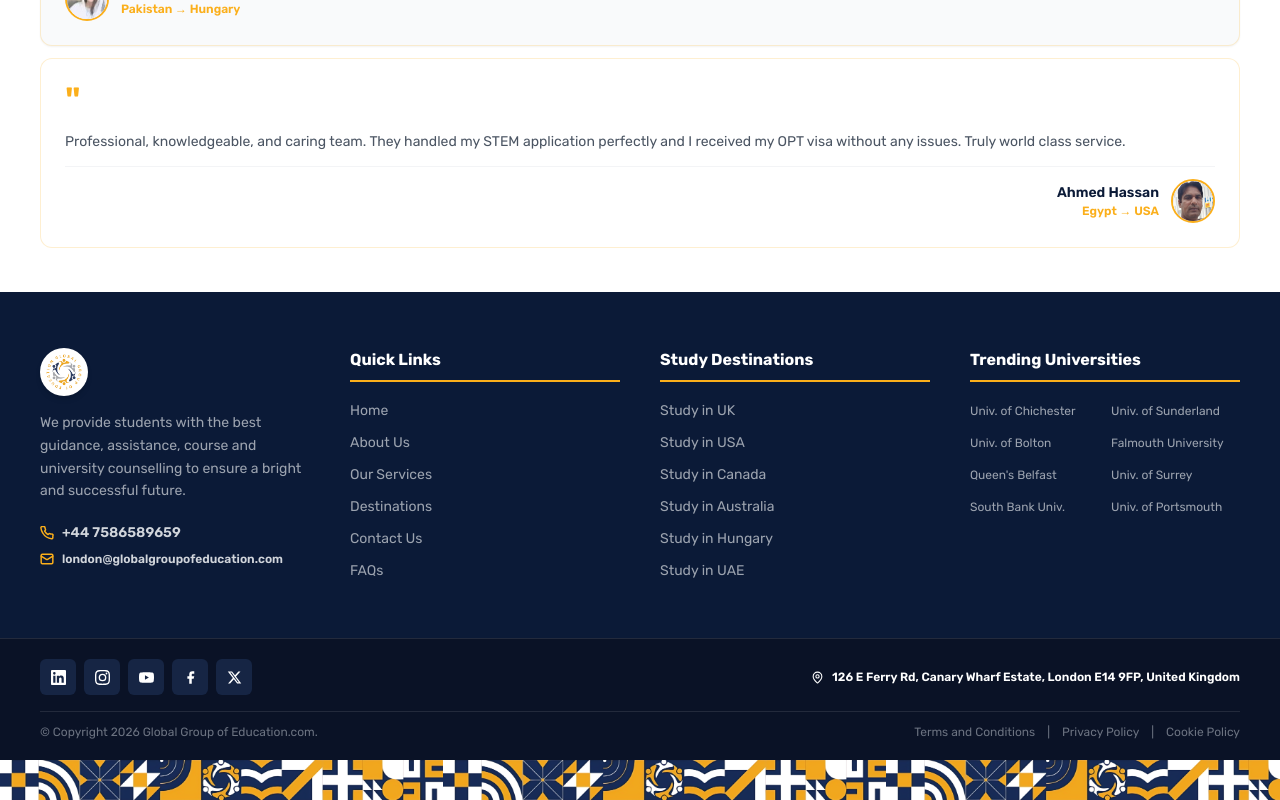
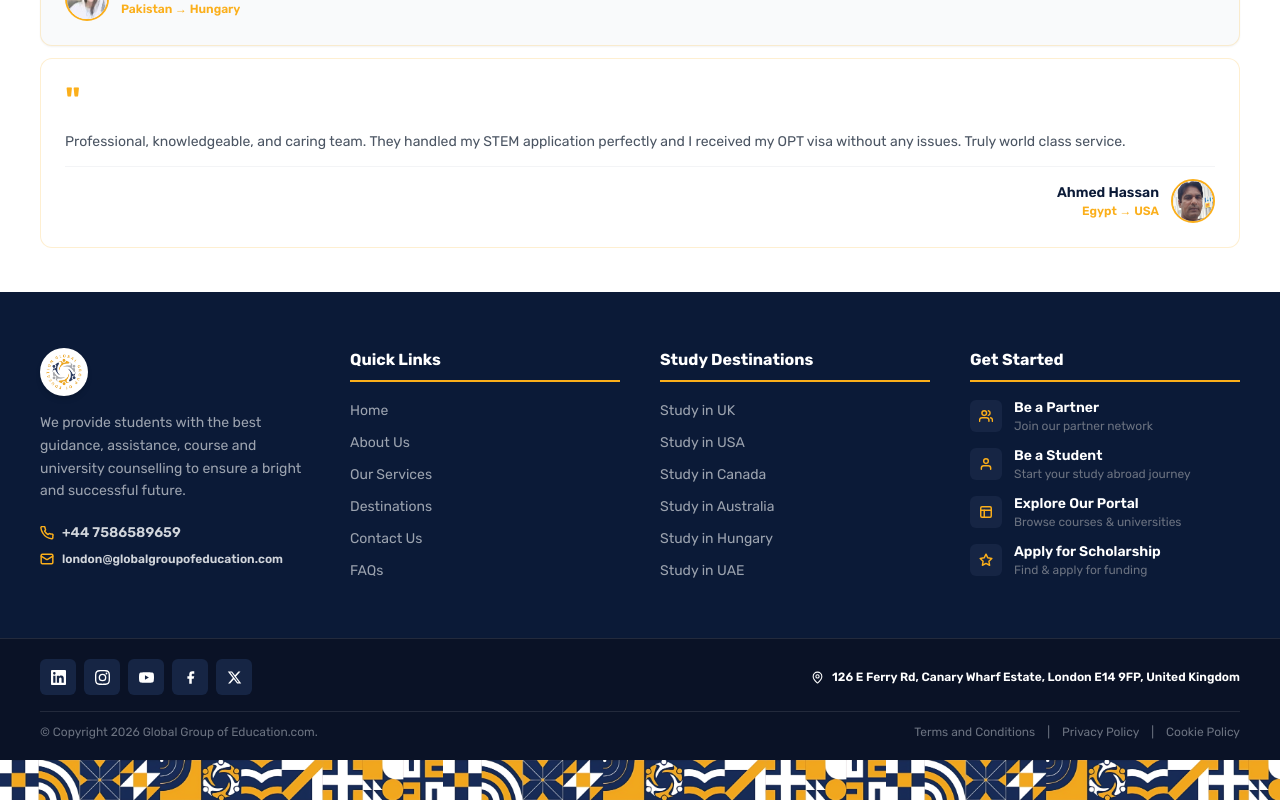
Before and after one commit to Zeehan96/global-group-of-eduction-project, a Next.js app: page / in a window 1280 px wide. Shown: the part 6198-6998 px from the top of the page. Built offline with nearby package versions, Linux system fonts and the light colour scheme.

Commit message:
footer: replace universities column with Get Started links (Be a Partner, Be a Student, Explore Portal, Apply Scholarship)

```diff
--- a/components/Footer.jsx
+++ b/components/Footer.jsx
@@ -64,16 +64,6 @@ const footerLinks = {
     { label: 'Study in Hungary',   href: '/study-in-hungary' },
     { label: 'Study in UAE',       href: '/study-in-uae' },
   ],
-  universities: [
-    { label: 'Univ. of Chichester',  href: '/universities/university-of-chichester' },
-    { label: 'Univ. of Sunderland',  href: '/universities/university-of-sunderland' },
-    { label: 'Univ. of Bolton',      href: '/universities/university-of-bolton' },
-    { label: 'Falmouth University',  href: '/universities/falmouth-university' },
-    { label: "Queen's Belfast",      href: '/universities/queens-university-belfast' },
-    { label: 'Univ. of Surrey',      href: '/universities/university-of-surrey' },
-    { label: 'South Bank Univ.',     href: '/universities/south-bank-university' },
-    { label: 'Univ. of Portsmouth',  href: '/universities/university-of-portsmouth' },
-  ],
 };
 
 export default function Footer() {
@@ -128,15 +118,54 @@ export default function Footer() {
           </ul>
         </div>
 
-        {/* Universities */}
+        {/* Get Started */}
         <div>
-          <h3 className="text-white font-bold text-base mb-4 pb-2 border-b-2 border-[#fbaf1b]">Trending Universities</h3>
-          <ul className="grid grid-cols-2 gap-x-3 gap-y-2">
-            {footerLinks.universities.map((l) => (
-              <li key={l.href}>
-                <Link href={l.href} className="text-gray-400 text-xs hover:text-[#fbaf1b] transition-colors leading-snug">{l.label}</Link>
-              </li>
-            ))}
+          <h3 className="text-white font-bold text-base mb-4 pb-2 border-b-2 border-[#fbaf1b]">Get Started</h3>
+          <ul className="space-y-3">
+            <li>
+              <a href="mailto:london@globalgroupofeducation.com?subject=Partnership Enquiry" className="flex items-center gap-3 group">
+                <span className="w-8 h-8 rounded-md bg-[#162544] flex items-center justify-center text-[#fbaf1b] group-hover:bg-[#fbaf1b] group-hover:text-[#0b1a37] transition-colors flex-shrink-0">
+                  <svg width="14" height="14" viewBox="0 0 24 24" fill="none" stroke="currentColor" strokeWidth="2.5" strokeLinecap="round" strokeLinejoin="round"><path d="M17 21v-2a4 4 0 0 0-4-4H5a4 4 0 0 0-4 4v2"/><circle cx="9" cy="7" r="4"/><path d="M23 21v-2a4 4 0 0 0-3-3.87"/><path d="M16 3.13a4 4 0 0 1 0 7.75"/></svg>
+                </span>
+                <div>
+                  <p className="text-white text-sm font-semibold group-hover:text-[#fbaf1b] transition-colors">Be a Partner</p>
+                  <p className="text-gray-500 text-xs">Join our partner network</p>
+                </div>
+              </a>
+            </li>
+            <li>
+              <Link href="/contact-us" className="flex items-center gap-3 group">
+                <span className="w-8 h-8 rounded-md bg-[#162544] flex items-center justify-center text-[#fbaf1b] group-hover:bg-[#fbaf1b] group-hover:text-[#0b1a37] transition-colors flex-shrink-0">
+                  <svg width="14" height="14" viewBox="0 0 24 24" fill="none" stroke="currentColor" strokeWidth="2.5" strokeLinecap="round" strokeLinejoin="round"><path d="M20 21v-2a4 4 0 0 0-4-4H8a4 4 0 0 0-4 4v2"/><circle cx="12" cy="7" r="4"/></svg>
+                </span>
+                <div>
+                  <p className="text-white text-sm font-semibold group-hover:text-[#fbaf1b] transition-colors">Be a Student</p>
+                  <p className="text-gray-500 text-xs">Start your study abroad journey</p>
+                </div>
+              </Link>
+            </li>
+            <li>
+              <a href="https://globalgroupofeducationportal.com/courseFinder/index?access=pass" target="_blank" rel="noreferrer" className="flex items-center gap-3 group">
+                <span className="w-8 h-8 rounded-md bg-[#162544] flex items-center justify-center text-[#fbaf1b] group-hover:bg-[#fbaf1b] group-hover:text-[#0b1a37] transition-colors flex-shrink-0">
+                  <svg width="14" height="14" viewBox="0 0 24 24" fill="none" stroke="currentColor" strokeWidth="2.5" strokeLinecap="round" strokeLinejoin="round"><rect x="3" y="3" width="18" height="18" rx="2"/><path d="M3 9h18"/><path d="M9 21V9"/></svg>
+                </span>
+                <div>
+                  <p className="text-white text-sm font-semibold group-hover:text-[#fbaf1b] transition-colors">Explore Our Portal</p>
+                  <p className="text-gray-500 text-xs">Browse courses & universities</p>
+                </div>
+              </a>
+            </li>
+            <li>
+              <a href="https://globalgroupofeducationportal.com/courseFinder/index?access=pass" target="_blank" rel="noreferrer" className="flex items-center gap-3 group">
+                <span className="w-8 h-8 rounded-md bg-[#162544] flex items-center justify-center text-[#fbaf1b] group-hover:bg-[#fbaf1b] group-hover:text-[#0b1a37] transition-colors flex-shrink-0">
+                  <svg width="14" height="14" viewBox="0 0 24 24" fill="none" stroke="currentColor" strokeWidth="2.5" strokeLinecap="round" strokeLinejoin="round"><path d="M12 2l3.09 6.26L22 9.27l-5 4.87 1.18 6.88L12 17.77l-6.18 3.25L7 14.14 2 9.27l6.91-1.01L12 2z"/></svg>
+                </span>
+                <div>
+                  <p className="text-white text-sm font-semibold group-hover:text-[#fbaf1b] transition-colors">Apply for Scholarship</p>
+                  <p className="text-gray-500 text-xs">Find & apply for funding</p>
+                </div>
+              </a>
+            </li>
           </ul>
         </div>
 
```
